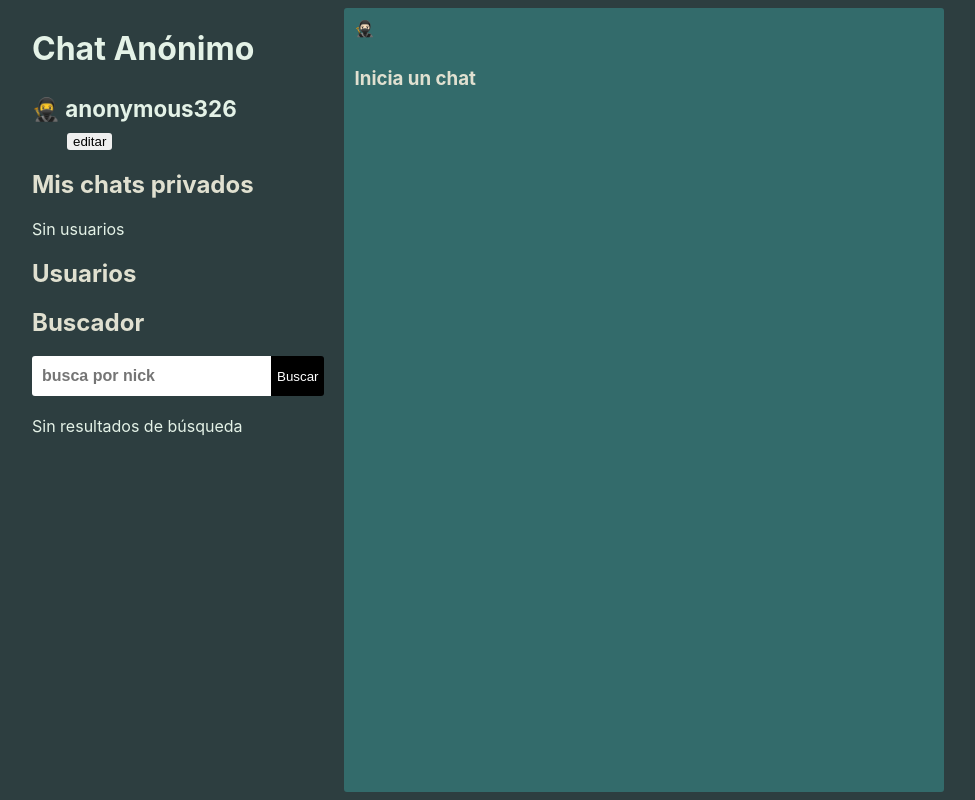
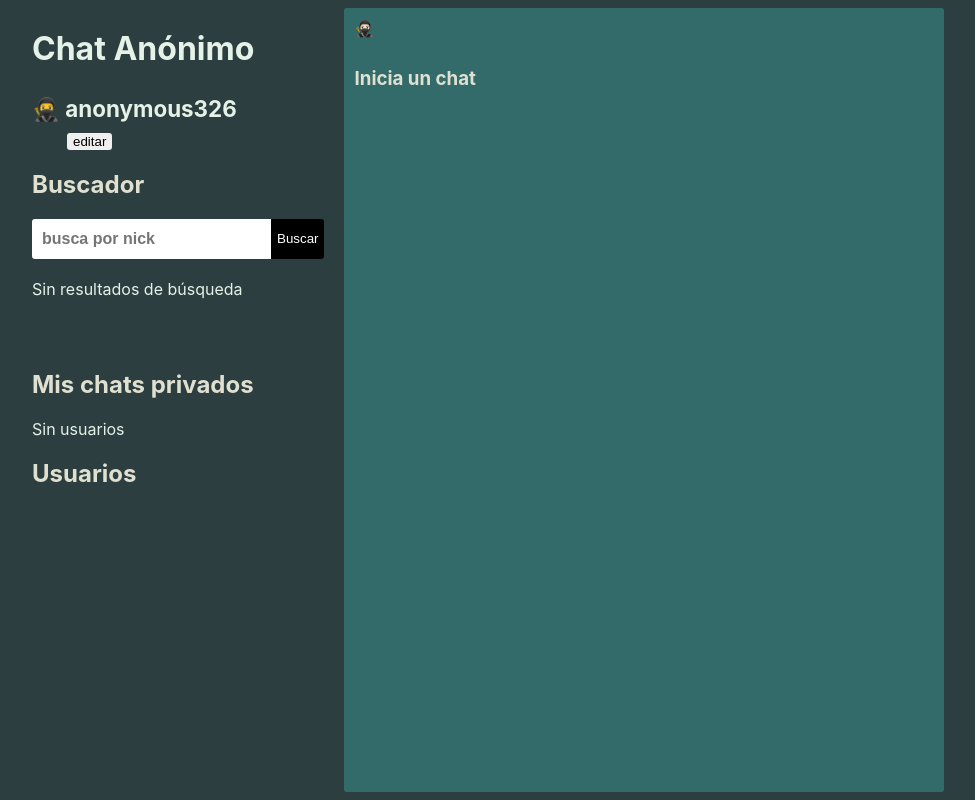
Before and after one commit to FelixGonzalo/chat-anonimo, a React (Create React App) app: page / in a window 1280 px wide. Both pictures are taken after a click on the button "ingresar". Shown: the whole page, without its empty margins (18-993 px from the left). Built offline with nearby package versions, Linux system fonts and the light colour scheme.

Commit message:
STYLE page home

```diff
--- a/src/components/Chat/styles.js
+++ b/src/components/Chat/styles.js
@@ -1,6 +1,8 @@
 import styled from 'styled-components'
 
 export const ChatContainer = styled.div`
+  position: sticky;
+  top: 1vh;
   box-sizing: border-box;
   width: 100%;
   max-width: 600px;
--- a/src/components/Menu/index.tsx
+++ b/src/components/Menu/index.tsx
@@ -3,16 +3,17 @@ import { PrivateChatList } from '../PrivateChatList'
 import { Search } from '../Search'
 import { Profile } from '../Profile'
 import { UserList } from '../UserList'
+import { MenuContainer } from './styles'
 
 export function Menu() {
   const users = useSelector((state: any) => state.users)
 
   return (
-    <div>
+    <MenuContainer>
       <Profile />
+      <Search />
       <PrivateChatList title='Mis chats privados' />
       <UserList users={users} title='Usuarios' />
-      <Search />
-    </div>
+    </MenuContainer>
   )
 }
--- /dev/null
+++ b/src/components/Menu/styles.js
@@ -0,0 +1,5 @@
+import styled from 'styled-components'
+
+export const MenuContainer = styled.div`
+  padding-bottom: 50px;
+`
--- a/src/components/Search/index.tsx
+++ b/src/components/Search/index.tsx
@@ -3,6 +3,7 @@ import { useSelector } from 'react-redux'
 import { UserList } from '../UserList'
 import { InputNick, Button, FormContainer } from '../../styles/formStyles'
 import { UserType } from '../../types/user'
+import { SearchContainer } from './styles'
 
 export function Search() {
   const users = useSelector((state: any) => state.users)
@@ -33,7 +34,7 @@ export function Search() {
   }
 
   return (
-    <div>
+    <SearchContainer>
       <h2>Buscador</h2>
       <FormContainer onSubmit={handleSearch}>
         <InputNick
@@ -48,6 +49,6 @@ export function Search() {
         users={filterUsers}
         messageNoData='Sin resultados de búsqueda'
       />
-    </div>
+    </SearchContainer>
   )
 }
--- /dev/null
+++ b/src/components/Search/styles.js
@@ -0,0 +1,5 @@
+import styled from 'styled-components'
+
+export const SearchContainer = styled.div`
+  min-height: 180px;
+`
```
